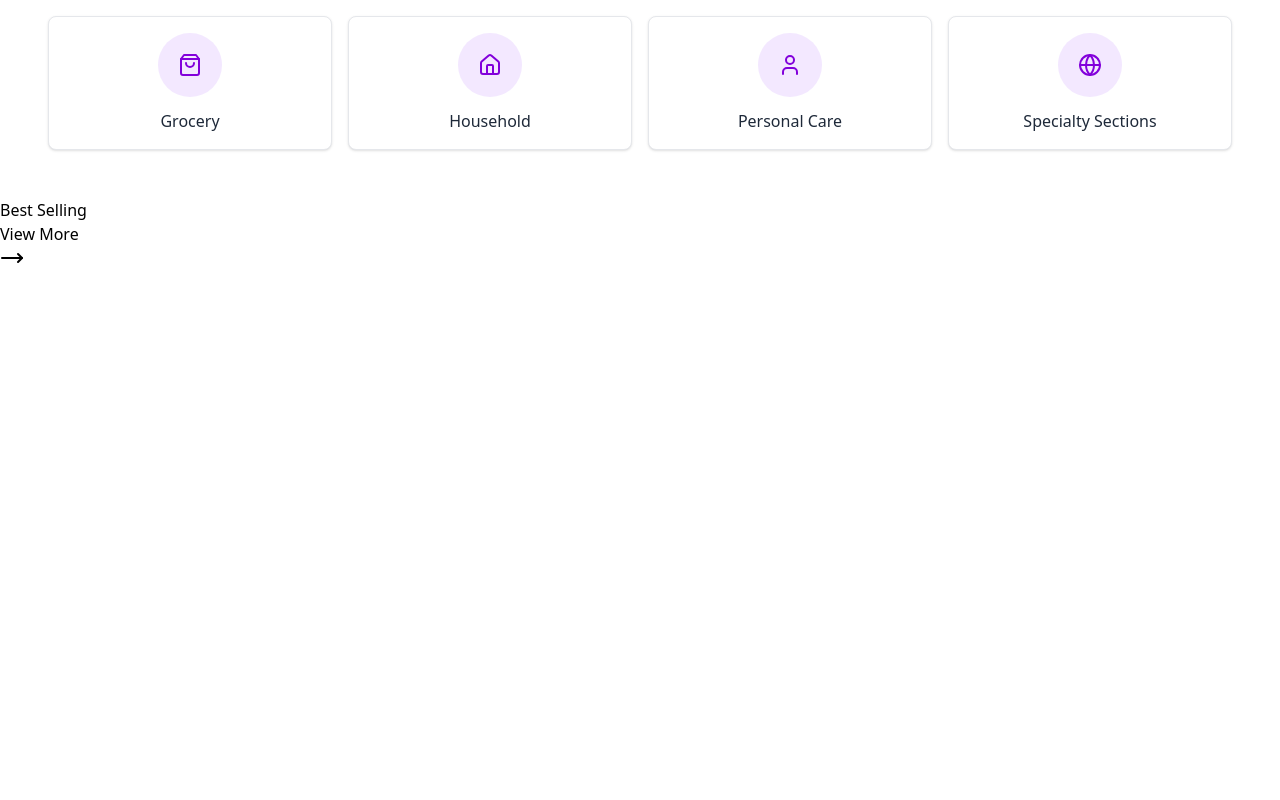
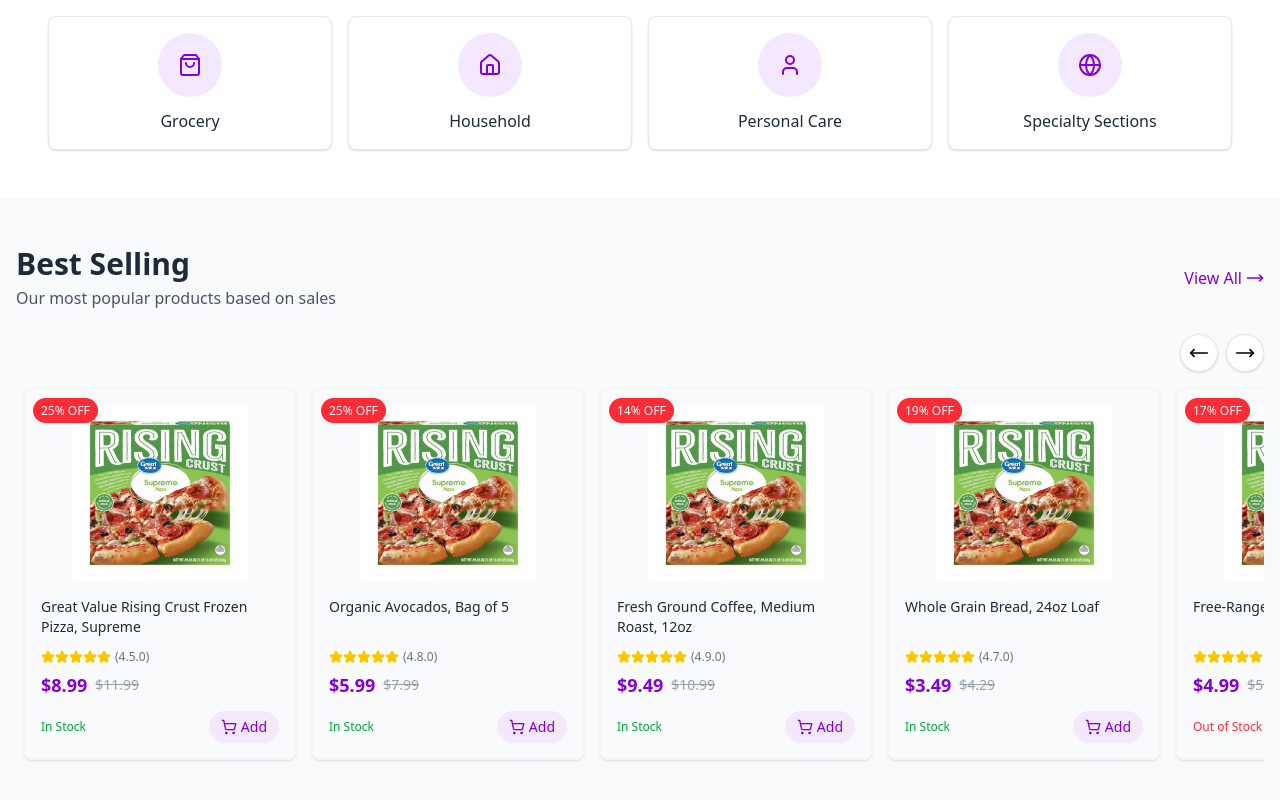
Before and after one commit to pubudu2003060/supermarketapp, a React (Vite) app in the folder frontend/: page / in a window 1280 px wide. Shown: the part 1212-2012 px from the top of the page. Before the commit the page ends 1482 px from the top, so only its background shows below. Built offline with nearby package versions, Linux system fonts and the light colour scheme.

Commit message:
add a discounts section

```diff
--- a/frontend/src/components/Header.jsx
+++ b/frontend/src/components/Header.jsx
@@ -77,7 +77,7 @@
                         </a>
                         <a href="#" className="text-gray-700 hover:text-purple-700 transition duration-200 relative">
                             <ShoppingCart size={24} />
-                            <span className="absolute -top-2 -right-2 bg-purple-700 text-white text-xs rounded-full w-5 h-5 flex items-center justify-center">
+                            <span className="absolute -top-2 -right-2 bg-red-700 text-white text-xs rounded-full w-5 h-5 flex items-center justify-center">
                                 0
                             </span>
                         </a>
--- /dev/null
+++ b/frontend/src/components/ProductCard.jsx
@@ -0,0 +1,87 @@
+import { Star, ShoppingCart, Heart } from "lucide-react";
+import { useState } from "react";
+import productimage1 from "../assets/product1.png";
+
+export default function ProductCard({ productimage, name, rating, price, originalPrice, inStock }) {
+  const [isWishlist, setIsWishlist] = useState(false);
+
+  // Default props if not provided
+  name = name || "";
+  rating = rating || 0;
+  price = price || 0;
+  originalPrice = originalPrice || 0;
+  inStock = inStock !== undefined ? inStock : true;
+
+  const discount = originalPrice ? Math.round(((originalPrice - price) / originalPrice) * 100) : 0;
+
+  return (
+    <div className="group relative flex flex-col rounded-lg shadow-sm hover:shadow-lg transition-all duration-300 overflow-hidden border border-gray-100">
+      {/* Discount badge */}
+      {discount > 0 && (
+        <div className="absolute top-2 left-2 z-10">
+          <span className="bg-red-500 text-white text-xs font-medium px-2 py-1 rounded-full">
+            {discount}% OFF
+          </span>
+        </div>
+      )}
+
+
+      {/* Product Image */}
+      <div className="relative pt-4 px-4 flex items-center justify-center h-48 overflow-hidden">
+        <img
+          src={productimage1}
+          alt={name}
+          className="max-h-full max-w-full object-contain transition-transform duration-300 group-hover:scale-105"
+        />
+      </div>
+
+      {/* Product Info */}
+      <div className="p-4 flex flex-col flex-grow">
+        {/* Product name */}
+        <h3 className="text-sm font-medium text-gray-800 line-clamp-2 min-h-12 mb-1">
+          {name}
+        </h3>
+
+        {/* Rating */}
+        <div className="flex items-center mb-1.5">
+          {[...Array(5)].map((_, i) => (
+            <Star
+              key={i}
+              size={14}
+              className={`${i < rating ? 'text-yellow-400 fill-yellow-400' : 'text-gray-300'}`}
+            />
+          ))}
+          <span className="text-xs text-gray-500 ml-1">({rating}.0)</span>
+        </div>
+
+        {/* Price */}
+        <div className="flex items-center mb-3">
+          <span className="text-lg font-semibold text-purple-700">${price.toFixed(2)}</span>
+          {originalPrice && originalPrice > price && (
+            <span className="text-sm text-gray-400 line-through ml-2">${originalPrice.toFixed(2)}</span>
+          )}
+        </div>
+
+        {/* Stock status & Add to cart */}
+        <div className="mt-auto flex items-center justify-between">
+          <span className={`text-xs font-medium ${inStock ? 'text-green-600' : 'text-red-500'}`}>
+            {inStock ? 'In Stock' : 'Out of Stock'}
+          </span>
+
+          <button
+            className={`flex items-center justify-center px-3 py-1.5 rounded-full text-sm transition-all duration-200 ${
+              inStock
+                ? 'bg-purple-100 text-purple-700 hover:bg-purple-700 hover:text-white'
+                : 'bg-gray-100 text-gray-400 cursor-not-allowed'
+            }`}
+            disabled={!inStock}
+            aria-label="Add to cart"
+          >
+            <ShoppingCart size={16} className="mr-1" />
+            <span>Add</span>
+          </button>
+        </div>
+      </div>
+    </div>
+  );
+}
--- a/frontend/src/components/home/BestSelling.jsx
+++ b/frontend/src/components/home/BestSelling.jsx
@@ -1,21 +1,155 @@
-import { MoveRightIcon } from 'lucide-react'
-import React from 'react'
+import { MoveRight } from "lucide-react";
+import { useRef } from "react";
+import ProductCard from "../ProductCard";
 
-const BestSelling = () => {
-    return (
-        <>
-            <div>
-                <div>
-                    <p>Best Selling</p>
-                    <button>View More<MoveRightIcon /></button>
-                </div>
-                <div>
+// Sample product data - in a real app, this would come from your data source
+const sampleProducts = [
+  {
+    id: 1,
+    name: "Great Value Rising Crust Frozen Pizza, Supreme",
+    rating: 4.5,
+    price: 8.99,
+    originalPrice: 11.99,
+    inStock: true,
+    image: "/api/placeholder/200/200"
+  },
+  {
+    id: 2,
+    name: "Organic Avocados, Bag of 5",
+    rating: 4.8,
+    price: 5.99,
+    originalPrice: 7.99,
+    inStock: true,
+    image: "/api/placeholder/200/200"
+  },
+  {
+    id: 3,
+    name: "Fresh Ground Coffee, Medium Roast, 12oz",
+    rating: 4.9,
+    price: 9.49,
+    originalPrice: 10.99,
+    inStock: true,
+    image: "/api/placeholder/200/200"
+  },
+  {
+    id: 4,
+    name: "Whole Grain Bread, 24oz Loaf",
+    rating: 4.7,
+    price: 3.49,
+    originalPrice: 4.29,
+    inStock: true,
+    image: "/api/placeholder/200/200"
+  },
+  {
+    id: 5,
+    name: "Free-Range Large Eggs, Dozen",
+    rating: 4.6,
+    price: 4.99,
+    originalPrice: 5.99,
+    inStock: false,
+    image: "/api/placeholder/200/200"
+  },
+  {
+    id: 6,
+    name: "Organic Honeycrisp Apples, 3lb Bag",
+    rating: 4.8,
+    price: 6.99,
+    originalPrice: 8.49,
+    inStock: true,
+    image: "/api/placeholder/200/200"
+  },
+  // Add more products as needed
+];
 
-                </div>
+export default function BestSellingProducts() {
+  const scrollRef = useRef(null);
+
+  const scrollLeft = () => {
+    if (scrollRef.current) {
+      scrollRef.current.scrollBy({ left: -300, behavior: 'smooth' });
+    }
+  };
+
+  const scrollRight = () => {
+    if (scrollRef.current) {
+      scrollRef.current.scrollBy({ left: 300, behavior: 'smooth' });
+    }
+  };
+
+  return (
+    <section className="py-8 md:py-12 bg-gray-50">
+      <div className="container mx-auto px-4">
+        {/* Section Header */}
+        <div className="flex justify-between items-center mb-6">
+          <div>
+            <h2 className="text-2xl md:text-3xl font-bold text-gray-800">Best Selling</h2>
+            <p className="text-gray-600 mt-1">Our most popular products based on sales</p>
+          </div>
+
+          <a
+            href="/products/best-selling"
+            className="hidden md:flex items-center text-purple-700 hover:text-purple-800 font-medium transition duration-200"
+          >
+            View All
+            <MoveRight size={18} className="ml-1" />
+          </a>
+        </div>
+
+        {/* Products Scroll Controls - Desktop */}
+        <div className="hidden md:flex justify-end mb-4">
+          <button
+            onClick={scrollLeft}
+            className="p-2 rounded-full bg-white border border-gray-200 shadow-sm hover:bg-purple-50 mr-2 transition duration-200"
+            aria-label="Scroll left"
+          >
+            <MoveRight size={20} className="transform rotate-180" />
+          </button>
+          <button
+            onClick={scrollRight}
+            className="p-2 rounded-full bg-white border border-gray-200 shadow-sm hover:bg-purple-50 transition duration-200"
+            aria-label="Scroll right"
+          >
+            <MoveRight size={20} />
+          </button>
+        </div>
+
+        {/* Products Horizontal Scroll */}
+        <div
+          ref={scrollRef}
+          className="flex overflow-x-auto pb-6 scrollbar-hide snap-x snap-mandatory scroll-px-4"
+          style={{
+            scrollbarWidth: 'none',
+            msOverflowStyle: 'none',
+          }}
+        >
+          {sampleProducts.map((product) => (
+            <div
+              key={product.id}
+              className="flex-none w-64 md:w-72 px-2 snap-start"
+            >
+              <ProductCard
+                productimage={product.image}
+                name={product.name}
+                rating={product.rating}
+                price={product.price}
+                originalPrice={product.originalPrice}
+                inStock={product.inStock}
+              />
             </div>
+          ))}
+        </div>
 
-        </>
-    )
+        {/* Mobile View All Button */}
+        <div className="flex justify-center mt-4 md:hidden">
+          <a
+            href="/products/best-selling"
+            className="flex items-center justify-center w-full py-3 rounded-lg border border-purple-700 text-purple-700 font-medium"
+          >
+            View All Products
+            <MoveRight size={18} className="ml-1" />
+          </a>
+        </div>
+      </div>
+    </section>
+  );
 }
-
-export default BestSelling
--- a/frontend/src/components/home/HeroSection.jsx
+++ b/frontend/src/components/home/HeroSection.jsx
@@ -43,7 +43,7 @@
         <div className="w-full flex flex-col justify-center align-center">
             {/* Hero Image with Overlay Text */}
             <div className="relative overflow-hidden shadow-lg w-full">
-                <div className="relative w-full overflow-hidden">
+                <div className="w-full overflow-hidden">
                     <div className="flex transition-transform duration-700 ease-in-out" style={{ transform: `translateX(-${currentIndex * 100}%)` }}>
                         {images.map((img, index) => (
                             <img
@@ -68,7 +68,7 @@
                 </div>
 
                 {/* Optional: Add overlay text on the hero image */}
-                <div className="absolute inset-0 md:inset-50  flex flex-col  justify-center items-start p-6 md:p-12">
+                <div className="absolute inset-0 md:inset-50   flex flex-col justify-center items-start p-6 md:p-12">
                     <h2 className="text-purple-900 text-1xl md:text-5xl font-bold mb-3 md:mb-10 max-w-50 md:max-w-lg">Shopping with us for
                         better quality and the
                         best price</h2>
--- a/frontend/src/screens/Home.screen.jsx
+++ b/frontend/src/screens/Home.screen.jsx
@@ -1,6 +1,7 @@
 import React from 'react'
 import HeroSection from '../components/home/HeroSection'
 import BestSelling from '../components/home/BestSelling'
+import ProductCard from '../components/ProductCard'
 
 const Home = () => {
   return (
```
Also changed, not shown: frontend/src/assets/product1.png (added).
